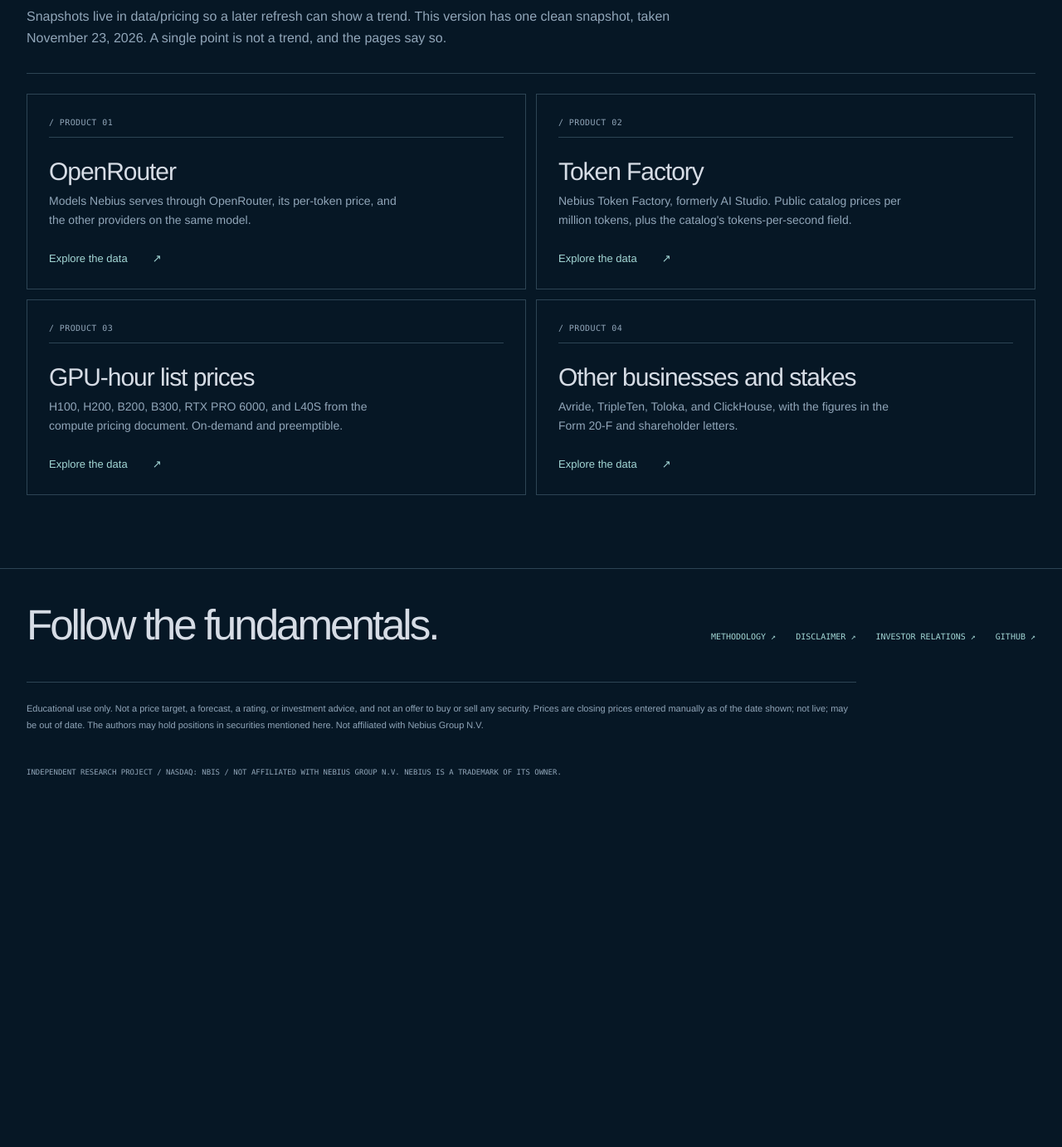
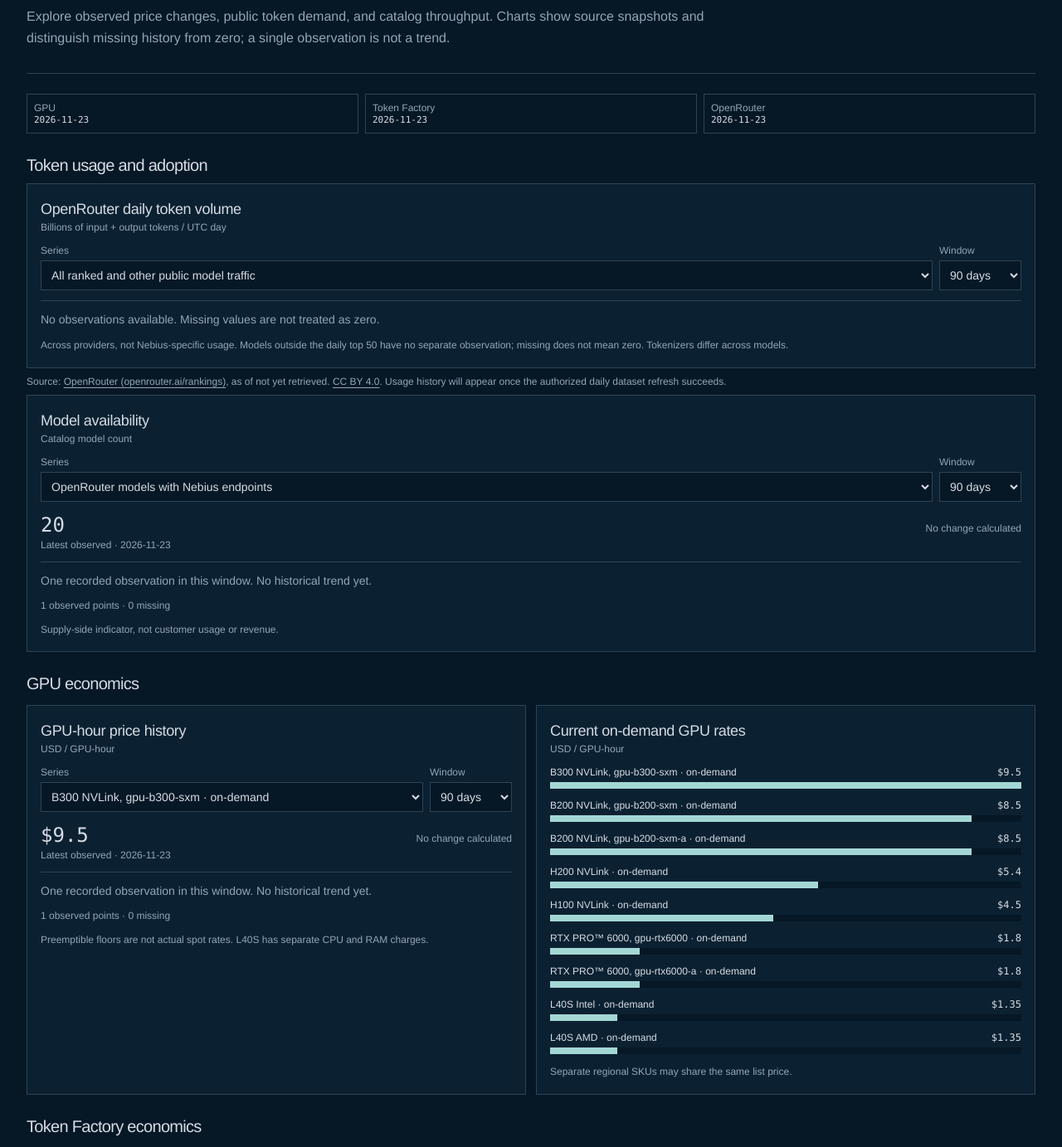
Before and after one commit to dfurry-boilermaker/nbismodel, a Next.js app: page /pricing in a window 1280 px wide. Shown: the part 241-1624 px from the top of the page at 83% size. Before the commit the page ends 1206 px from the top, so only its background shows below. Built offline with nearby package versions, Linux system fonts and the light colour scheme.

Commit message:
Add interactive charts above existing pricing tables

```diff
--- a/app/pricing/page.tsx
+++ b/app/pricing/page.tsx
@@ -1,3 +1,5 @@
+import { GpuCharts, FactoryCharts, RouterCharts, UsageCharts } from "@/components/pricing-dashboard";
+import { gpuPrices, tokenFactory, openRouter } from "@/lib/load";
 import Link from "next/link";
 
 export const metadata = { title: "Pricing — Nebius model" };
@@ -32,11 +34,16 @@ export default function PricingPage() {
         <div className="eyebrow">/ 04 / Product economics</div>
         <h1 className="text-3xl font-semibold text-accent">Pricing and other revenue lines</h1>
         <p className="mt-3 max-w-3xl text-sm leading-6 text-muted">
-          Snapshots live in data/pricing so a later refresh can show a trend. This version has
-          one clean snapshot, taken November 23, 2026. A single point is not a trend, and the
-          pages say so.
+          Explore observed price changes, public token demand, and catalog throughput. Charts show source snapshots and distinguish missing history from zero; a single observation is not a trend.
         </p>
       </header>
+      <section className="grid grid-cols-3 gap-2 text-xs">
+        {[["GPU",gpuPrices.retrievedAt],["Token Factory",tokenFactory.retrievedAt],["OpenRouter",openRouter.retrievedAt]].map(([label,date])=><div key={label} className="min-w-0 border border-line p-2"><p className="text-muted">{label}</p><p className="font-mono text-[11px]">{date?.slice(0,10)??"—"}</p></div>)}
+      </section>
+      <UsageCharts />
+      <section className="space-y-3"><h2 className="text-xl">GPU economics</h2><GpuCharts /></section>
+      <section className="space-y-3"><h2 className="text-xl">Token Factory economics</h2><FactoryCharts /></section>
+      <section className="space-y-3"><h2 className="text-xl">OpenRouter economics</h2><RouterCharts /></section>
       <div className="grid gap-3 sm:grid-cols-2">
         {CARDS.map((card, index) => (
           <Link key={card.href} href={card.href} className="pricing-card">
```
